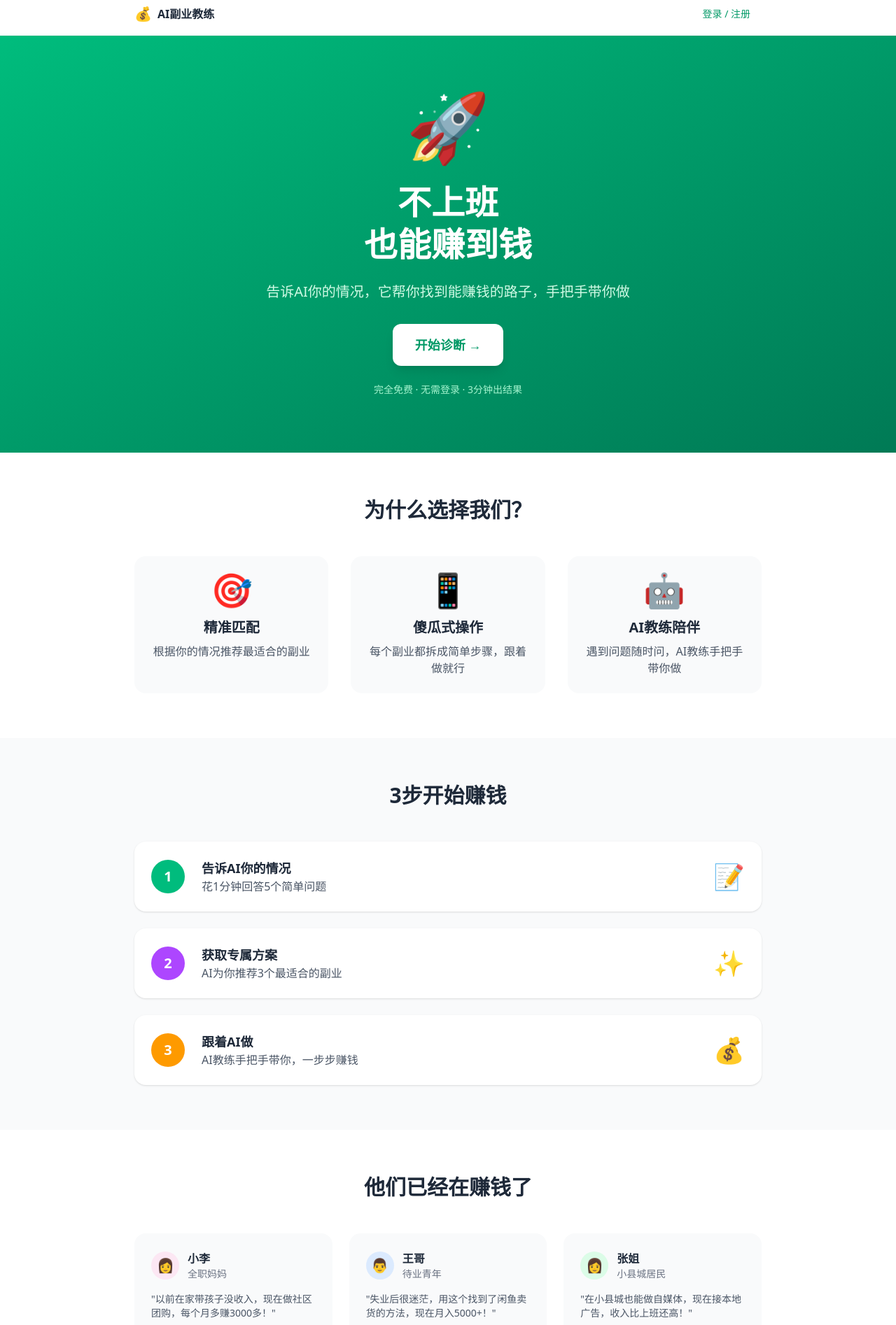
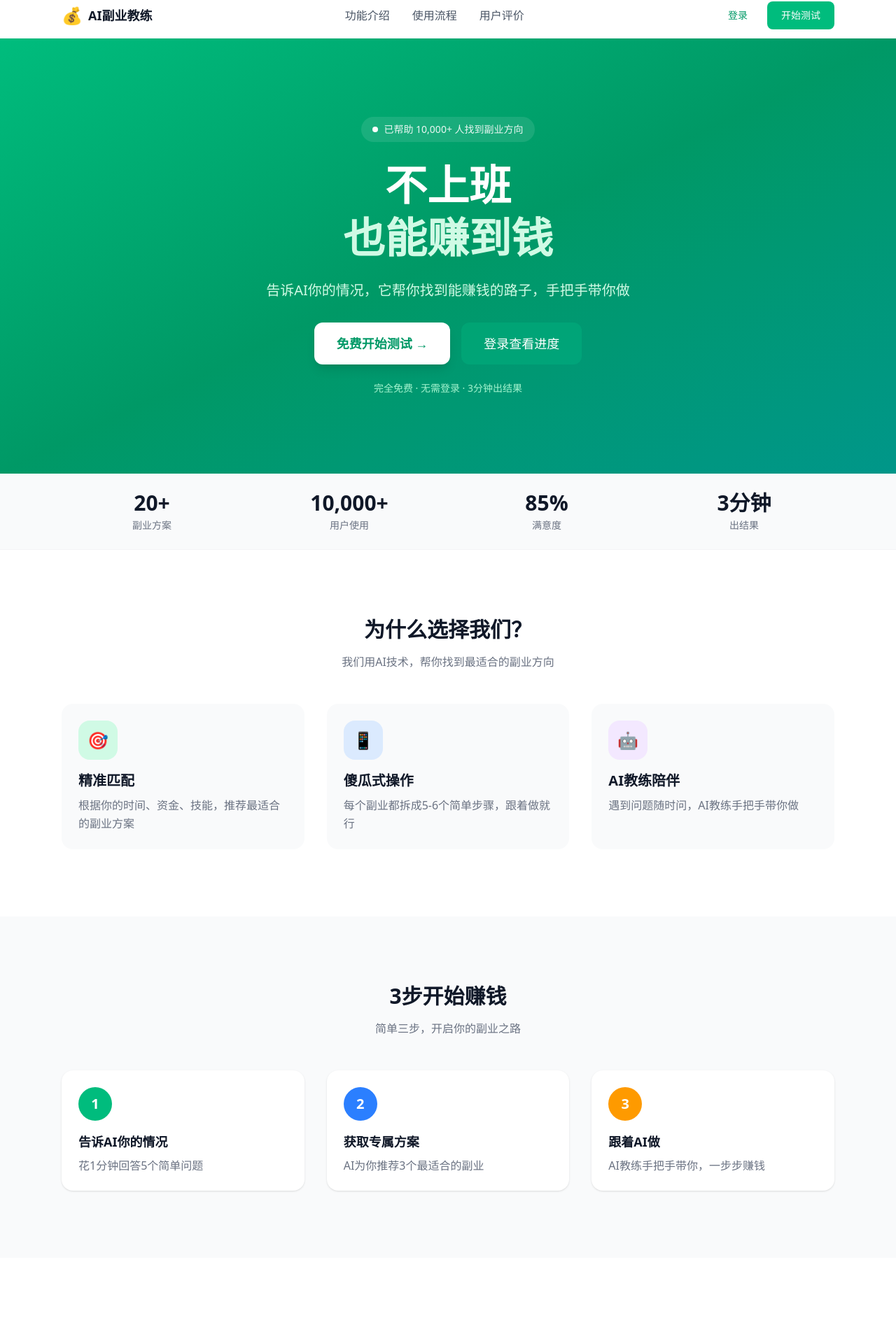
Before and after one commit to P4x1s/ai-side-hustle, a Next.js app: page / in a window 1280 px wide. Shown: the part 10-1904 px from the top of the page at 70% size. Built offline with nearby package versions, Linux system fonts and the light colour scheme; no server answers.

Commit message:
feat: 全面美化UI - 参考中国商业网站设计风格

```diff
--- a/src/app/globals.css
+++ b/src/app/globals.css
@@ -1,25 +1,6 @@
 @import "tailwindcss";
 
-/* Custom animations */
-@keyframes fadeIn {
-  from { opacity: 0; transform: translateY(10px); }
-  to { opacity: 1; transform: translateY(0); }
-}
-
-@keyframes float {
-  0%, 100% { transform: translateY(0); }
-  50% { transform: translateY(-10px); }
-}
-
-.animate-fade-in {
-  animation: fadeIn 0.4s ease-out forwards;
-}
-
-.animate-float {
-  animation: float 3s ease-in-out infinite;
-}
-
-/* Scrollbar */
+/* Custom scrollbar */
 ::-webkit-scrollbar {
   width: 6px;
 }
@@ -29,6 +10,40 @@
 }
 
 ::-webkit-scrollbar-thumb {
-  background: #cbd5e1;
+  background: #d1d5db;
   border-radius: 3px;
 }
+
+::-webkit-scrollbar-thumb:hover {
+  background: #9ca3af;
+}
+
+/* Smooth scrolling */
+html {
+  scroll-behavior: smooth;
+}
+
+/* Better focus styles */
+*:focus-visible {
+  outline: 2px solid #10b981;
+  outline-offset: 2px;
+}
+
+/* Custom animations */
+@keyframes slideUp {
+  from { opacity: 0; transform: translateY(20px); }
+  to { opacity: 1; transform: translateY(0); }
+}
+
+@keyframes fadeIn {
+  from { opacity: 0; }
+  to { opacity: 1; }
+}
+
+.animate-slide-up {
+  animation: slideUp 0.5s ease-out forwards;
+}
+
+.animate-fade-in {
+  animation: fadeIn 0.4s ease-out forwards;
+}
--- a/src/app/page.tsx
+++ b/src/app/page.tsx
@@ -8,17 +8,26 @@ export default function Home() {
   const { user, signOut } = useAuth();
 
   return (
-    <div className="min-h-screen">
-      {/* User Status Bar */}
-      <div className="bg-white border-b border-gray-100 px-6 py-3">
-        <div className="max-w-4xl mx-auto flex items-center justify-between">
+    <div className="min-h-screen bg-white">
+      {/* Navigation */}
+      <nav className="sticky top-0 z-50 bg-white border-b border-gray-100">
+        <div className="max-w-6xl mx-auto px-4 sm:px-6">
+          <div className="flex items-center justify-between h-16">
             <div className="flex items-center gap-2">
-            <span className="text-xl">💰</span>
-            <span className="font-bold text-gray-800">AI副业教练</span>
+              <span className="text-2xl">💰</span>
+              <span className="text-lg font-bold text-gray-900">AI副业教练</span>
             </div>
+
+            <div className="hidden md:flex items-center gap-8">
+              <a href="#features" className="text-gray-600 hover:text-gray-900 transition-colors">功能介绍</a>
+              <a href="#how-it-works" className="text-gray-600 hover:text-gray-900 transition-colors">使用流程</a>
+              <a href="#testimonials" className="text-gray-600 hover:text-gray-900 transition-colors">用户评价</a>
+            </div>
+
+            <div className="flex items-center gap-3">
               {user ? (
-            <div className="flex items-center gap-4">
-              <span className="text-sm text-gray-500">{user.email}</span>
+                <div className="flex items-center gap-3">
+                  <span className="text-sm text-gray-500 hidden sm:block">{user.email}</span>
                   <button
                     onClick={signOut}
                     className="text-sm text-gray-500 hover:text-gray-700"
@@ -31,157 +40,225 @@ export default function Home() {
                   onClick={() => router.push("/login")}
                   className="px-4 py-2 text-sm font-medium text-emerald-600 hover:bg-emerald-50 rounded-lg transition-colors"
                 >
-              登录 / 注册
+                  登录
                 </button>
               )}
+              <button
+                onClick={() => router.push("/diagnose")}
+                className="px-5 py-2.5 bg-emerald-500 text-white text-sm font-medium rounded-lg hover:bg-emerald-600 transition-colors"
+              >
+                开始测试
+              </button>
             </div>
           </div>
+        </div>
+      </nav>
+
       {/* Hero Section */}
-      <section className="bg-gradient-to-br from-emerald-500 to-emerald-700 py-20 px-6 text-center">
-        <div className="max-w-2xl mx-auto">
-          <div className="mb-8">
-            <span className="text-8xl">🚀</span>
+      <section className="relative overflow-hidden bg-gradient-to-br from-emerald-500 via-emerald-600 to-teal-600">
+        <div className="relative max-w-6xl mx-auto px-4 sm:px-6 py-20 md:py-28">
+          <div className="text-center">
+            <div className="inline-flex items-center gap-2 px-4 py-2 bg-white/10 rounded-full text-white/90 text-sm mb-6">
+              <span className="w-2 h-2 bg-white rounded-full animate-pulse"></span>
+              已帮助 10,000+ 人找到副业方向
             </div>
 
-          <h1 className="text-4xl md:text-5xl font-bold text-white mb-6 leading-tight">
+            <h1 className="text-4xl md:text-5xl lg:text-6xl font-bold text-white mb-6 leading-tight">
               不上班
               <br />
-            也能赚到钱
+              <span className="text-emerald-100">也能赚到钱</span>
             </h1>
 
-          <p className="text-xl text-emerald-100 mb-8">
+            <p className="text-lg md:text-xl text-emerald-100 mb-8 max-w-2xl mx-auto">
               告诉AI你的情况，它帮你找到能赚钱的路子，手把手带你做
             </p>
 
+            <div className="flex flex-col sm:flex-row items-center justify-center gap-4">
               <button
                 onClick={() => router.push("/diagnose")}
-            className="bg-white text-emerald-600 px-8 py-4 rounded-xl text-lg font-bold hover:bg-emerald-50 transition-all shadow-lg"
+                className="w-full sm:w-auto px-8 py-4 bg-white text-emerald-600 text-lg font-bold rounded-xl hover:bg-gray-50 transition-all shadow-lg"
               >
-            开始诊断 →
+                免费开始测试 →
               </button>
+              <button
+                onClick={() => router.push("/login")}
+                className="w-full sm:w-auto px-8 py-4 bg-emerald-400/20 text-white text-lg font-medium rounded-xl hover:bg-emerald-400/30 transition-colors"
+              >
+                登录查看进度
+              </button>
+            </div>
 
             <p className="text-emerald-200 text-sm mt-6">
               完全免费 · 无需登录 · 3分钟出结果
             </p>
           </div>
+        </div>
+      </section>
+
+      {/* Stats Bar */}
+      <section className="bg-gray-50 border-b border-gray-100">
+        <div className="max-w-6xl mx-auto px-4 sm:px-6 py-6">
+          <div className="grid grid-cols-2 md:grid-cols-4 gap-6 text-center">
+            <div>
+              <div className="text-2xl md:text-3xl font-bold text-gray-900">20+</div>
+              <div className="text-sm text-gray-500 mt-1">副业方案</div>
+            </div>
+            <div>
+              <div className="text-2xl md:text-3xl font-bold text-gray-900">10,000+</div>
+              <div className="text-sm text-gray-500 mt-1">用户使用</div>
+            </div>
+            <div>
+              <div className="text-2xl md:text-3xl font-bold text-gray-900">85%</div>
+              <div className="text-sm text-gray-500 mt-1">满意度</div>
+            </div>
+            <div>
+              <div className="text-2xl md:text-3xl font-bold text-gray-900">3分钟</div>
+              <div className="text-sm text-gray-500 mt-1">出结果</div>
+            </div>
+          </div>
+        </div>
       </section>
 
       {/* Features Section */}
-      <section className="py-16 px-6 bg-white">
-        <div className="max-w-4xl mx-auto">
-          <h2 className="text-3xl font-bold text-center text-gray-800 mb-12">为什么选择我们？</h2>
-
-          <div className="grid grid-cols-1 md:grid-cols-3 gap-8">
-            <div className="text-center p-6 bg-gray-50 rounded-2xl">
-              <div className="text-5xl mb-4">🎯</div>
-              <h3 className="text-xl font-bold text-gray-800 mb-2">精准匹配</h3>
-              <p className="text-gray-600">根据你的情况推荐最适合的副业</p>
+      <section id="features" className="py-16 md:py-24 bg-white">
+        <div className="max-w-6xl mx-auto px-4 sm:px-6">
+          <div className="text-center mb-12">
+            <h2 className="text-3xl font-bold text-gray-900 mb-4">为什么选择我们？</h2>
+            <p className="text-gray-500 max-w-2xl mx-auto">我们用AI技术，帮你找到最适合的副业方向</p>
           </div>
 
-            <div className="text-center p-6 bg-gray-50 rounded-2xl">
-              <div className="text-5xl mb-4">📱</div>
-              <h3 className="text-xl font-bold text-gray-800 mb-2">傻瓜式操作</h3>
-              <p className="text-gray-600">每个副业都拆成简单步骤，跟着做就行</p>
+          <div className="grid md:grid-cols-3 gap-8">
+            <div className="p-6 bg-gray-50 rounded-2xl hover:shadow-lg transition-shadow">
+              <div className="w-14 h-14 bg-emerald-100 rounded-2xl flex items-center justify-center mb-4">
+                <span className="text-2xl">🎯</span>
+              </div>
+              <h3 className="text-xl font-bold text-gray-900 mb-2">精准匹配</h3>
+              <p className="text-gray-500 leading-relaxed">根据你的时间、资金、技能，推荐最适合的副业方案</p>
             </div>
 
-            <div className="text-center p-6 bg-gray-50 rounded-2xl">
-              <div className="text-5xl mb-4">🤖</div>
-              <h3 className="text-xl font-bold text-gray-800 mb-2">AI教练陪伴</h3>
-              <p className="text-gray-600">遇到问题随时问，AI教练手把手带你做</p>
+            <div className="p-6 bg-gray-50 rounded-2xl hover:shadow-lg transition-shadow">
+              <div className="w-14 h-14 bg-blue-100 rounded-2xl flex items-center justify-center mb-4">
+                <span className="text-2xl">📱</span>
+              </div>
+              <h3 className="text-xl font-bold text-gray-900 mb-2">傻瓜式操作</h3>
+              <p className="text-gray-500 leading-relaxed">每个副业都拆成5-6个简单步骤，跟着做就行</p>
+            </div>
+
+            <div className="p-6 bg-gray-50 rounded-2xl hover:shadow-lg transition-shadow">
+              <div className="w-14 h-14 bg-purple-100 rounded-2xl flex items-center justify-center mb-4">
+                <span className="text-2xl">🤖</span>
+              </div>
+              <h3 className="text-xl font-bold text-gray-900 mb-2">AI教练陪伴</h3>
+              <p className="text-gray-500 leading-relaxed">遇到问题随时问，AI教练手把手带你做</p>
             </div>
           </div>
         </div>
       </section>
 
       {/* How it works */}
-      <section className="py-16 px-6 bg-gray-50">
-        <div className="max-w-4xl mx-auto">
-          <h2 className="text-3xl font-bold text-center text-gray-800 mb-12">3步开始赚钱</h2>
-
-          <div className="space-y-6">
-            <div className="flex items-center gap-6 bg-white p-6 rounded-2xl shadow-sm">
-              <div className="w-12 h-12 rounded-full bg-emerald-500 text-white flex items-center justify-center font-bold text-xl flex-shrink-0">1</div>
-              <div className="flex-1">
-                <h3 className="text-lg font-bold text-gray-800">告诉AI你的情况</h3>
-                <p className="text-gray-600">花1分钟回答5个简单问题</p>
-              </div>
-              <span className="text-4xl">📝</span>
+      <section id="how-it-works" className="py-16 md:py-24 bg-gray-50">
+        <div className="max-w-6xl mx-auto px-4 sm:px-6">
+          <div className="text-center mb-12">
+            <h2 className="text-3xl font-bold text-gray-900 mb-4">3步开始赚钱</h2>
+            <p className="text-gray-500">简单三步，开启你的副业之路</p>
           </div>
 
-            <div className="flex items-center gap-6 bg-white p-6 rounded-2xl shadow-sm">
-              <div className="w-12 h-12 rounded-full bg-purple-500 text-white flex items-center justify-center font-bold text-xl flex-shrink-0">2</div>
-              <div className="flex-1">
-                <h3 className="text-lg font-bold text-gray-800">获取专属方案</h3>
-                <p className="text-gray-600">AI为你推荐3个最适合的副业</p>
+          <div className="grid md:grid-cols-3 gap-8">
+            <div className="relative">
+              <div className="bg-white p-6 rounded-2xl shadow-sm h-full">
+                <div className="w-12 h-12 bg-emerald-500 text-white rounded-full flex items-center justify-center font-bold text-xl mb-4">1</div>
+                <h3 className="text-lg font-bold text-gray-900 mb-2">告诉AI你的情况</h3>
+                <p className="text-gray-500">花1分钟回答5个简单问题</p>
               </div>
-              <span className="text-4xl">✨</span>
             </div>
 
-            <div className="flex items-center gap-6 bg-white p-6 rounded-2xl shadow-sm">
-              <div className="w-12 h-12 rounded-full bg-amber-500 text-white flex items-center justify-center font-bold text-xl flex-shrink-0">3</div>
-              <div className="flex-1">
-                <h3 className="text-lg font-bold text-gray-800">跟着AI做</h3>
-                <p className="text-gray-600">AI教练手把手带你，一步步赚钱</p>
+            <div className="relative">
+              <div className="bg-white p-6 rounded-2xl shadow-sm h-full">
+                <div className="w-12 h-12 bg-blue-500 text-white rounded-full flex items-center justify-center font-bold text-xl mb-4">2</div>
+                <h3 className="text-lg font-bold text-gray-900 mb-2">获取专属方案</h3>
+                <p className="text-gray-500">AI为你推荐3个最适合的副业</p>
               </div>
-              <span className="text-4xl">💰</span>
+            </div>
+
+            <div className="relative">
+              <div className="bg-white p-6 rounded-2xl shadow-sm h-full">
+                <div className="w-12 h-12 bg-amber-500 text-white rounded-full flex items-center justify-center font-bold text-xl mb-4">3</div>
+                <h3 className="text-lg font-bold text-gray-900 mb-2">跟着AI做</h3>
+                <p className="text-gray-500">AI教练手把手带你，一步步赚钱</p>
+              </div>
             </div>
           </div>
         </div>
       </section>
 
       {/* Testimonials */}
-      <section className="py-16 px-6 bg-white">
-        <div className="max-w-4xl mx-auto">
-          <h2 className="text-3xl font-bold text-center text-gray-800 mb-12">他们已经在赚钱了</h2>
+      <section id="testimonials" className="py-16 md:py-24 bg-white">
+        <div className="max-w-6xl mx-auto px-4 sm:px-6">
+          <div className="text-center mb-12">
+            <h2 className="text-3xl font-bold text-gray-900 mb-4">用户评价</h2>
+            <p className="text-gray-500">看看其他用户怎么说</p>
+          </div>
 
-          <div className="grid grid-cols-1 md:grid-cols-3 gap-6">
+          <div className="grid md:grid-cols-3 gap-6">
             <div className="p-6 bg-gray-50 rounded-2xl">
               <div className="flex items-center gap-3 mb-4">
-                <div className="w-10 h-10 rounded-full bg-pink-100 flex items-center justify-center text-xl">👩</div>
+                <div className="w-12 h-12 bg-pink-100 rounded-full flex items-center justify-center">
+                  <span className="text-xl">👩</span>
+                </div>
                 <div>
-                  <div className="font-bold text-gray-800">小李</div>
+                  <div className="font-bold text-gray-900">小李</div>
                   <div className="text-sm text-gray-500">全职妈妈</div>
                 </div>
               </div>
-              <p className="text-gray-600 text-sm">"以前在家带孩子没收入，现在做社区团购，每个月多赚3000多！"</p>
-              <div className="mt-3 text-amber-400">⭐⭐⭐⭐⭐</div>
+              <p className="text-gray-600 mb-4">"以前在家带孩子没收入，现在做社区团购，每个月多赚3000多！"</p>
+              <div className="flex items-center gap-1 text-amber-400">
+                ⭐⭐⭐⭐⭐
+              </div>
             </div>
 
             <div className="p-6 bg-gray-50 rounded-2xl">
               <div className="flex items-center gap-3 mb-4">
-                <div className="w-10 h-10 rounded-full bg-blue-100 flex items-center justify-center text-xl">👨</div>
+                <div className="w-12 h-12 bg-blue-100 rounded-full flex items-center justify-center">
+                  <span className="text-xl">👨</span>
+                </div>
                 <div>
-                  <div className="font-bold text-gray-800">王哥</div>
+                  <div className="font-bold text-gray-900">王哥</div>
                   <div className="text-sm text-gray-500">待业青年</div>
                 </div>
               </div>
-              <p className="text-gray-600 text-sm">"失业后很迷茫，用这个找到了闲鱼卖货的方法，现在月入5000+！"</p>
-              <div className="mt-3 text-amber-400">⭐⭐⭐⭐⭐</div>
+              <p className="text-gray-600 mb-4">"失业后很迷茫，用这个找到了闲鱼卖货的方法，现在月入5000+！"</p>
+              <div className="flex items-center gap-1 text-amber-400">
+                ⭐⭐⭐⭐⭐
+              </div>
             </div>
 
             <div className="p-6 bg-gray-50 rounded-2xl">
               <div className="flex items-center gap-3 mb-4">
-                <div className="w-10 h-10 rounded-full bg-green-100 flex items-center justify-center text-xl">👩</div>
+                <div className="w-12 h-12 bg-green-100 rounded-full flex items-center justify-center">
+                  <span className="text-xl">👩</span>
+                </div>
                 <div>
-                  <div className="font-bold text-gray-800">张姐</div>
+                  <div className="font-bold text-gray-900">张姐</div>
                   <div className="text-sm text-gray-500">小县城居民</div>
                 </div>
               </div>
-              <p className="text-gray-600 text-sm">"在小县城也能做自媒体，现在接本地广告，收入比上班还高！"</p>
-              <div className="mt-3 text-amber-400">⭐⭐⭐⭐⭐</div>
+              <p className="text-gray-600 mb-4">"在小县城也能做自媒体，现在接本地广告，收入比上班还高！"</p>
+              <div className="flex items-center gap-1 text-amber-400">
+                ⭐⭐⭐⭐⭐
+              </div>
             </div>
           </div>
         </div>
       </section>
 
       {/* CTA Section */}
-      <section className="py-16 px-6 bg-gradient-to-br from-emerald-500 to-emerald-700 text-center">
-        <div className="max-w-2xl mx-auto">
-          <h2 className="text-3xl font-bold text-white mb-4">准备好开始赚钱了吗？</h2>
+      <section className="py-16 md:py-24 bg-gradient-to-br from-emerald-500 to-teal-600">
+        <div className="max-w-4xl mx-auto px-4 sm:px-6 text-center">
+          <h2 className="text-3xl md:text-4xl font-bold text-white mb-4">准备好开始赚钱了吗？</h2>
           <p className="text-emerald-100 text-lg mb-8">只需要1分钟，让AI帮你找到最适合的副业</p>
           <button
             onClick={() => router.push("/diagnose")}
-            className="bg-white text-emerald-600 px-8 py-4 rounded-xl text-lg font-bold hover:bg-emerald-50 transition-all shadow-lg"
+            className="px-10 py-4 bg-white text-emerald-600 text-lg font-bold rounded-xl hover:bg-gray-50 transition-all shadow-lg"
           >
             立即开始 →
           </button>
@@ -189,8 +266,48 @@ export default function Home() {
       </section>
 
       {/* Footer */}
-      <footer className="py-6 px-6 bg-gray-900 text-center">
-        <p className="text-gray-400 text-sm">© 2024 AI副业教练 · 不上班也能赚到钱</p>
+      <footer className="bg-gray-900 text-white py-12">
+        <div className="max-w-6xl mx-auto px-4 sm:px-6">
+          <div className="grid md:grid-cols-4 gap-8">
+            <div>
+              <div className="flex items-center gap-2 mb-4">
+                <span className="text-2xl">💰</span>
+                <span className="text-lg font-bold">AI副业教练</span>
+              </div>
+              <p className="text-gray-400 text-sm">帮你找到能赚钱的路子</p>
+            </div>
+
+            <div>
+              <h4 className="font-bold mb-4">产品</h4>
+              <ul className="space-y-2 text-gray-400 text-sm">
+                <li><a href="#features" className="hover:text-white transition-colors">功能介绍</a></li>
+                <li><a href="#how-it-works" className="hover:text-white transition-colors">使用流程</a></li>
+                <li><a href="#testimonials" className="hover:text-white transition-colors">用户评价</a></li>
+              </ul>
+            </div>
+
+            <div>
+              <h4 className="font-bold mb-4">支持</h4>
+              <ul className="space-y-2 text-gray-400 text-sm">
+                <li><a href="#" className="hover:text-white transition-colors">帮助中心</a></li>
+                <li><a href="#" className="hover:text-white transition-colors">联系我们</a></li>
+              </ul>
+            </div>
+
+            <div>
+              <h4 className="font-bold mb-4">关注我们</h4>
+              <div className="flex gap-4">
+                <span className="text-2xl cursor-pointer hover:opacity-80">📱</span>
+                <span className="text-2xl cursor-pointer hover:opacity-80">💬</span>
+                <span className="text-2xl cursor-pointer hover:opacity-80">📧</span>
+              </div>
+            </div>
+          </div>
+
+          <div className="border-t border-gray-800 mt-8 pt-8 text-center text-gray-400 text-sm">
+            © 2024 AI副业教练 · 不上班也能赚到钱
+          </div>
+        </div>
       </footer>
     </div>
   );
```
Also changed, not shown: src/app/diagnose/page.tsx (+16 -23 lines), src/app/guide/page.tsx (+19 -17 lines), src/app/login/page.tsx (+14 -11 lines), src/app/result/page.tsx (+38 -34 lines). Lines whose indentation alone changed are shown as unchanged.
